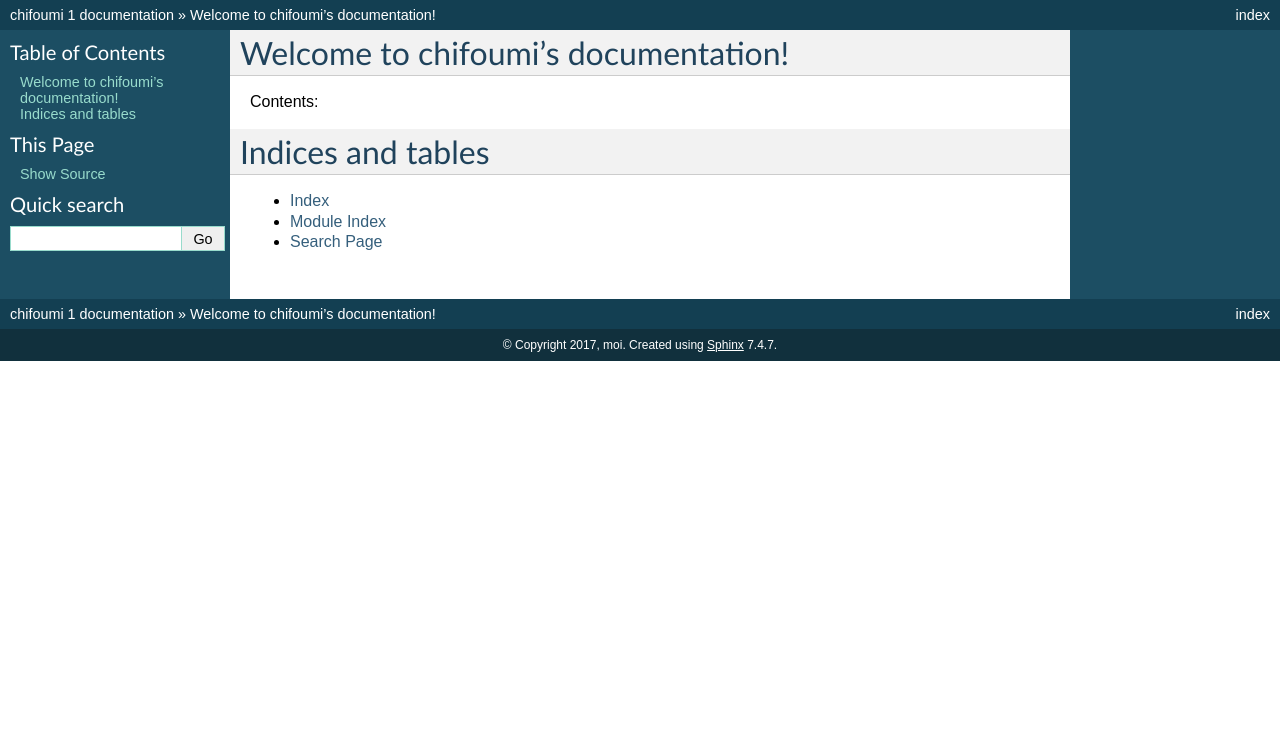
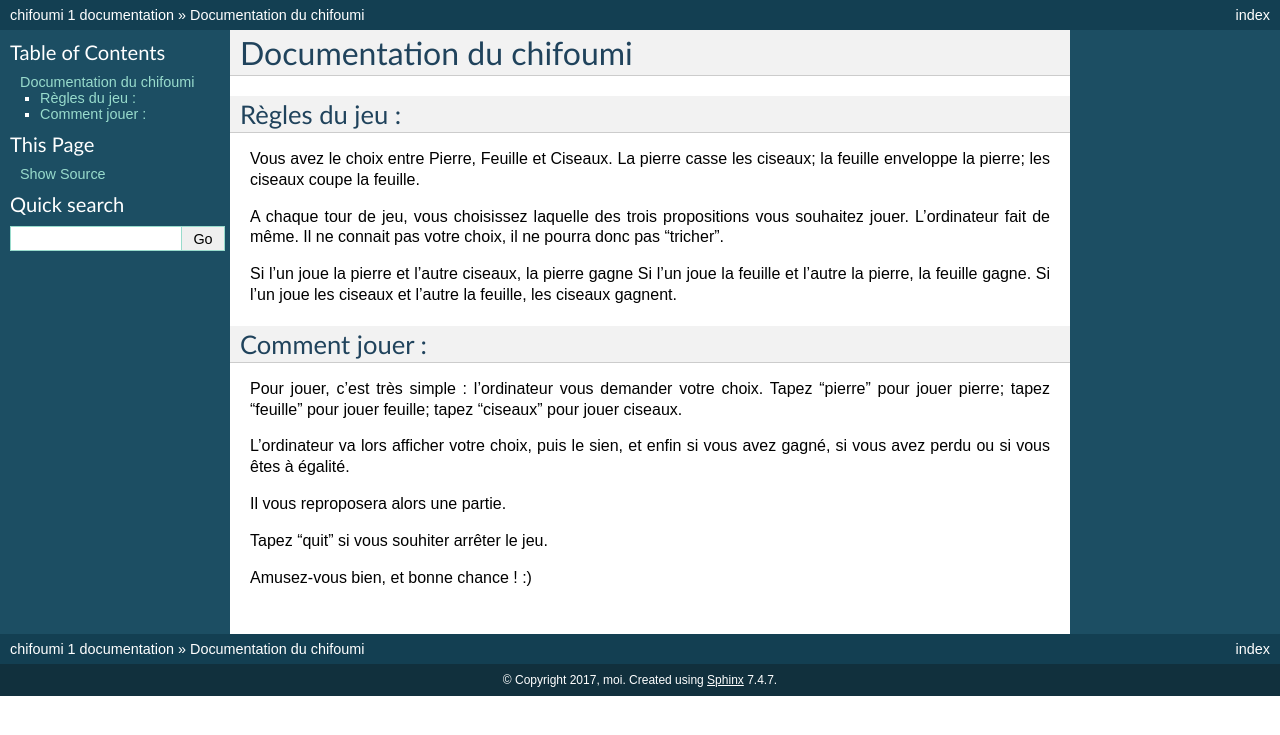
Before and after one commit to oceanerousseeuw/TP-PROJET-CHIFOUMI, a Sphinx documentation site: the page built from doc_util/source/index.rst, in a window 1280 px wide. Shown: the top 735 px of the page. Built offline with Sphinx 7.4.7, drawn with Linux system fonts in a browser that asks for light colours.

Commit message:
documentation utilisateur

```diff
--- a/doc_util/source/index.rst
+++ b/doc_util/source/index.rst
@@ -3,19 +3,35 @@
    You can adapt this file completely to your liking, but it should at least
    contain the root `toctree` directive.
 
-Welcome to chifoumi's documentation!
+Documentation du chifoumi
 ====================================
 
-Contents:
+Règles du jeu :
+------------------------------------
+Vous avez le choix entre Pierre, Feuille et Ciseaux.
+La pierre casse les ciseaux;
+la feuille enveloppe la pierre;
+les ciseaux coupe la feuille.
 
-.. toctree::
-   :maxdepth: 2
+A chaque tour de jeu, vous choisissez laquelle des trois propositions vous souhaitez jouer. L'ordinateur fait de même. Il ne connait pas votre choix, il ne pourra donc pas "tricher".
+
+Si l'un joue la pierre et l'autre ciseaux, la pierre gagne
+Si l'un joue la feuille et l'autre la pierre, la feuille gagne.
+Si l'un joue les ciseaux et l'autre la feuille, les ciseaux gagnent.
 
 
+Comment jouer :
+------------------------------------
+Pour jouer, c'est très simple :
+l'ordinateur vous demander votre choix.
+Tapez "pierre" pour jouer pierre;
+tapez "feuille" pour jouer feuille;
+tapez "ciseaux" pour jouer ciseaux.
 
-Indices and tables
-==================
+L'ordinateur va lors afficher votre choix, puis le sien, et enfin si vous avez gagné, si vous avez perdu ou si vous êtes à égalité.
 
-* :ref:`genindex`
-* :ref:`modindex`
-* :ref:`search`
+Il vous reproposera alors une partie.
+
+Tapez "quit" si vous souhiter arrêter le jeu.
+
+Amusez-vous bien, et bonne chance ! :)
```
Also changed, not shown: 6 other files.
